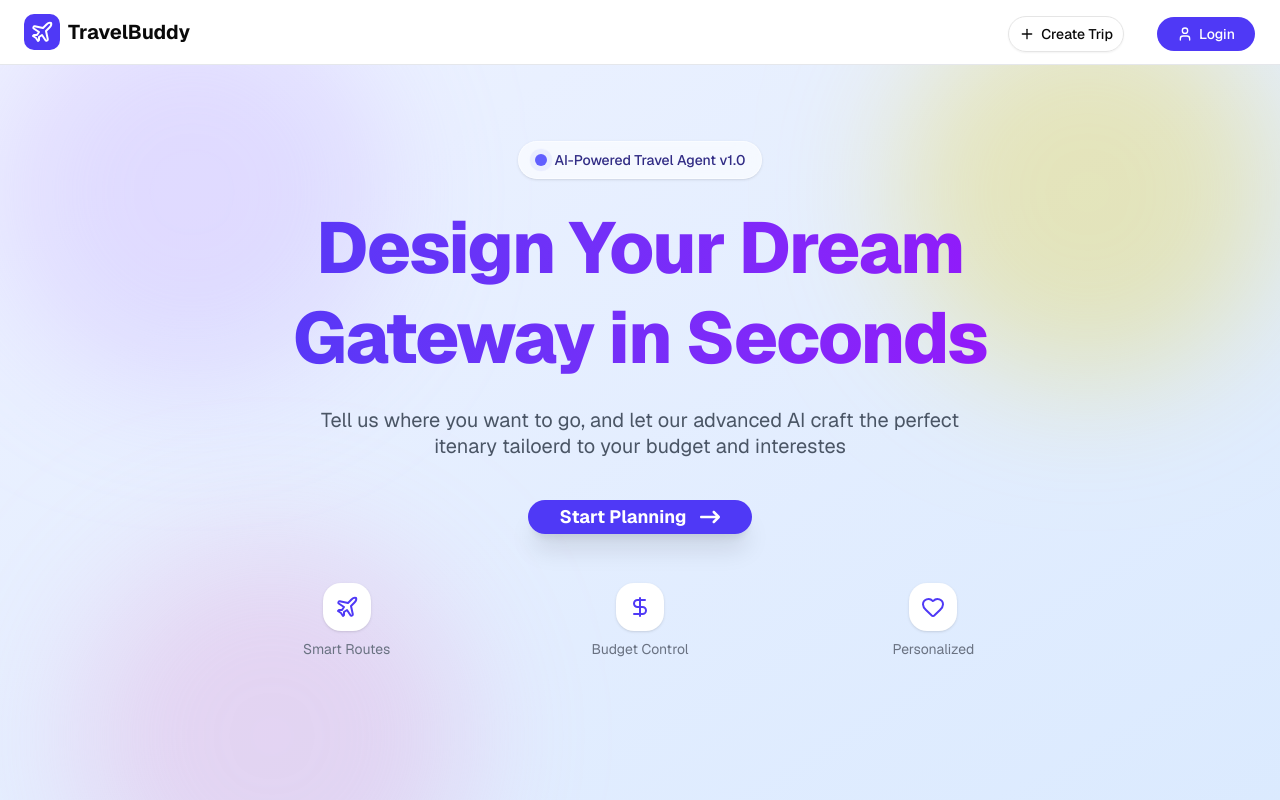
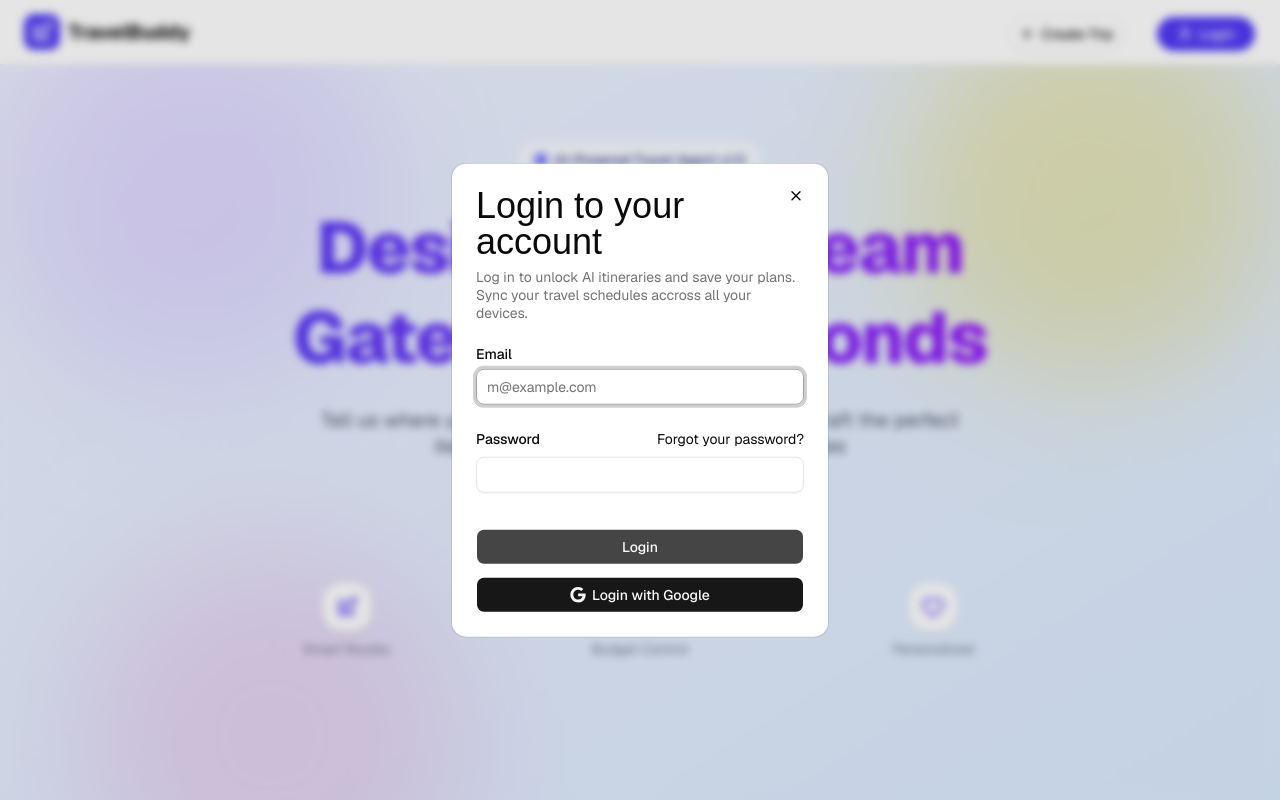
Before and after one commit to Sakshant24/TravelBuddy, a React (Vite) app: page / in a window 1280 px wide. Both pictures are taken after a click on the button "Login". Built offline with nearby package versions, Linux system fonts and the light colour scheme; no server answers.

Commit message:
input added

```diff
--- a/src/components/shared/Header.jsx
+++ b/src/components/shared/Header.jsx
@@ -1,9 +1,11 @@
 import { Plane, Plus, User } from 'lucide-react'
-import React from 'react'
+import React, { useState } from 'react'
 import { Link } from 'react-router-dom'
 import { Button } from '../ui/button'
+import LoginDialog from './LoginDialog'
 
 const Header = () => {
+    const [openDialog, setOpenDialog] = useState(false)
   return (
     <header className='bg-white border-b border-gray-200 px-6 py-3 flexBetween absolute top-0 left-0 right-0 w-full z-50'>
         {/* Logo */}
@@ -20,10 +22,11 @@ const Header = () => {
                Create Trip
             </Button>
             <div className='flex mt-1'>
-                <Button className="bg-indigo-600 hover:bg-indigo-700 text-white px-5!">
+                <Button onClick={()=> setOpenDialog(true)} className="bg-indigo-600 hover:bg-indigo-700 text-white px-5!">
                 <User />
                 Login
                 </Button>
+                <LoginDialog open={openDialog} onClose={()=>setOpenDialog(false)}/>
             </div>
         </div>
     </header>
--- a/src/components/shared/LoginDialog.jsx
+++ b/src/components/shared/LoginDialog.jsx
@@ -11,6 +11,8 @@ import {
 import { usegoogleAuth } from '../../services/authApi'
 import { toast } from 'sonner'
 import {Button} from '../ui/button'
+import { Label } from '../ui/label'
+import { Input } from '../ui/input'
 
 const LoginDialog = ({open, onClose, onLoginSuccess}) => {
   const handleLogin = usegoogleAuth({
@@ -23,15 +25,41 @@ const LoginDialog = ({open, onClose, onLoginSuccess}) => {
 
   return (
     <Dialog open={open} onOpenChange={ onClose}>
-        <DialogContent>
+        <DialogContent className="sm:max-w-94">
             <DialogHeader>
-            <DialogTitle>Are you absolutely sure?</DialogTitle>
+            <DialogTitle>Login to your account</DialogTitle>
             <DialogDescription>
-                This action cannot be undone. This will permanently delete your account
-                and remove your data from our servers.
+                Log in to unlock AI itineraries and save your plans. Sync your travel schedules accross all your devices.
             </DialogDescription>
             </DialogHeader>
-            <DialogFooter>
+            <div className='flex flex-col gap-6'>
+              <div className='grid gap-2'>
+                <Label htmlfor="email">Email</Label>
+                <Input
+                    id='email'
+                    type='email'
+                    placeholder='m@example.com'
+                    required
+                />
+              </div>
+              <div className='grid gap-2'>
+                    <div className='flex items-center'>
+                      <Label htmlfor="password">Password</Label>
+                      <a href='#'
+                      className='ml-auto inline-block
+                      text-sm underline-offset-4
+                      hover:underline'>
+                        Forgot your password?
+                      </a>
+                    </div>
+                    <Input id='password' type='password' required/>
+              </div>
+            </div>
+            <DialogFooter className="grid grid-cols-1 gap-3 mt-3">
+              <Button type="submit" className="w-full rounded-md"
+              disabled={true}>
+                Login
+              </Button>
               <Button onClick={handleLogin} className={"w-full rounded-md"}>
                 <FaGoogle/> Login with Google
               </Button>
--- a/src/components/ui/button.jsx
+++ b/src/components/ui/button.jsx
@@ -4,7 +4,7 @@ import { cva } from "class-variance-authority";
 import { cn } from "@/lib/utils"
 
 const buttonVariants = cva(
-  "group/button inline-flex shrink-0 items-center justify-center rounded-full border border-transparent bg-clip-padding text-sm font-medium whitespace-nowrap transition-all outline-none select-none focus-visible:border-ring focus-visible:ring-3 focus-visible:ring-ring/50 active:not-aria-[haspopup]:translate-y-px disabled:pointer-events-none disabled:opacity-50 aria-invalid:border-destructive aria-invalid:ring-3 aria-invalid:ring-destructive/20 dark:aria-invalid:border-destructive/50 dark:aria-invalid:ring-destructive/40 [&_svg]:pointer-events-none [&_svg]:shrink-0 [&_svg:not([class*='size-'])]:size-4",
+  "group/button inline-flex shrink-0 items-center justify-center rounded-full border border-transparent bg-clip-padding text-sm font-medium whitespace-nowrap transition-all outline-none select-none focus-visible:border-ring focus-visible:ring-3 focus-visible:ring-ring/50 active:not-aria-[haspopup]:translate-y-px disabled:pointer-events-none disabled:opacity-80 aria-invalid:border-destructive aria-invalid:ring-3 aria-invalid:ring-destructive/20 dark:aria-invalid:border-destructive/50 dark:aria-invalid:ring-destructive/40 [&_svg]:pointer-events-none [&_svg]:shrink-0 [&_svg:not([class*='size-'])]:size-4",
   {
     variants: {
       variant: {
--- /dev/null
+++ b/src/components/ui/input.jsx
@@ -0,0 +1,23 @@
+import * as React from "react"
+import { Input as InputPrimitive } from "@base-ui/react/input"
+
+import { cn } from "@/lib/utils"
+
+function Input({
+  className,
+  type,
+  ...props
+}) {
+  return (
+    <InputPrimitive
+      type={type}
+      data-slot="input"
+      className={cn(
+        "h-9 w-full min-w-0 rounded-md border border-input bg-transparent px-2.5 py-1 text-base shadow-xs transition-[color,box-shadow] outline-none file:inline-flex file:h-7 file:border-0 file:bg-transparent file:text-sm file:font-medium file:text-foreground placeholder:text-muted-foreground focus-visible:border-ring focus-visible:ring-3 focus-visible:ring-ring/50 disabled:pointer-events-none disabled:cursor-not-allowed disabled:opacity-50 aria-invalid:border-destructive aria-invalid:ring-3 aria-invalid:ring-destructive/20 md:text-sm dark:bg-input/30 dark:aria-invalid:border-destructive/50 dark:aria-invalid:ring-destructive/40",
+        className
+      )}
+      {...props} />
+  );
+}
+
+export { Input }
--- /dev/null
+++ b/src/components/ui/label.jsx
@@ -0,0 +1,20 @@
+import * as React from "react"
+
+import { cn } from "@/lib/utils"
+
+function Label({
+  className,
+  ...props
+}) {
+  return (
+    <label
+      data-slot="label"
+      className={cn(
+        "flex items-center gap-2 text-sm leading-none font-medium select-none group-data-[disabled=true]:pointer-events-none group-data-[disabled=true]:opacity-50 peer-disabled:cursor-not-allowed peer-disabled:opacity-50",
+        className
+      )}
+      {...props} />
+  );
+}
+
+export { Label }
```
